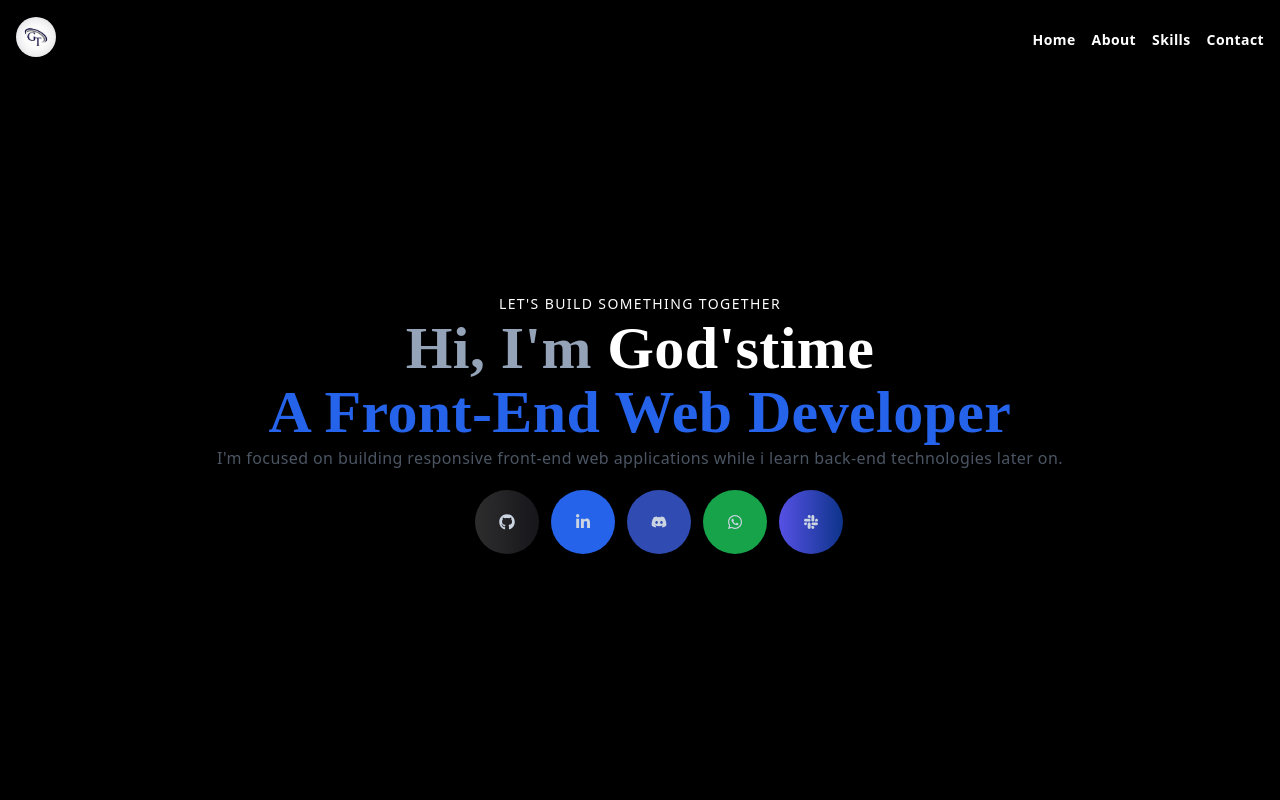
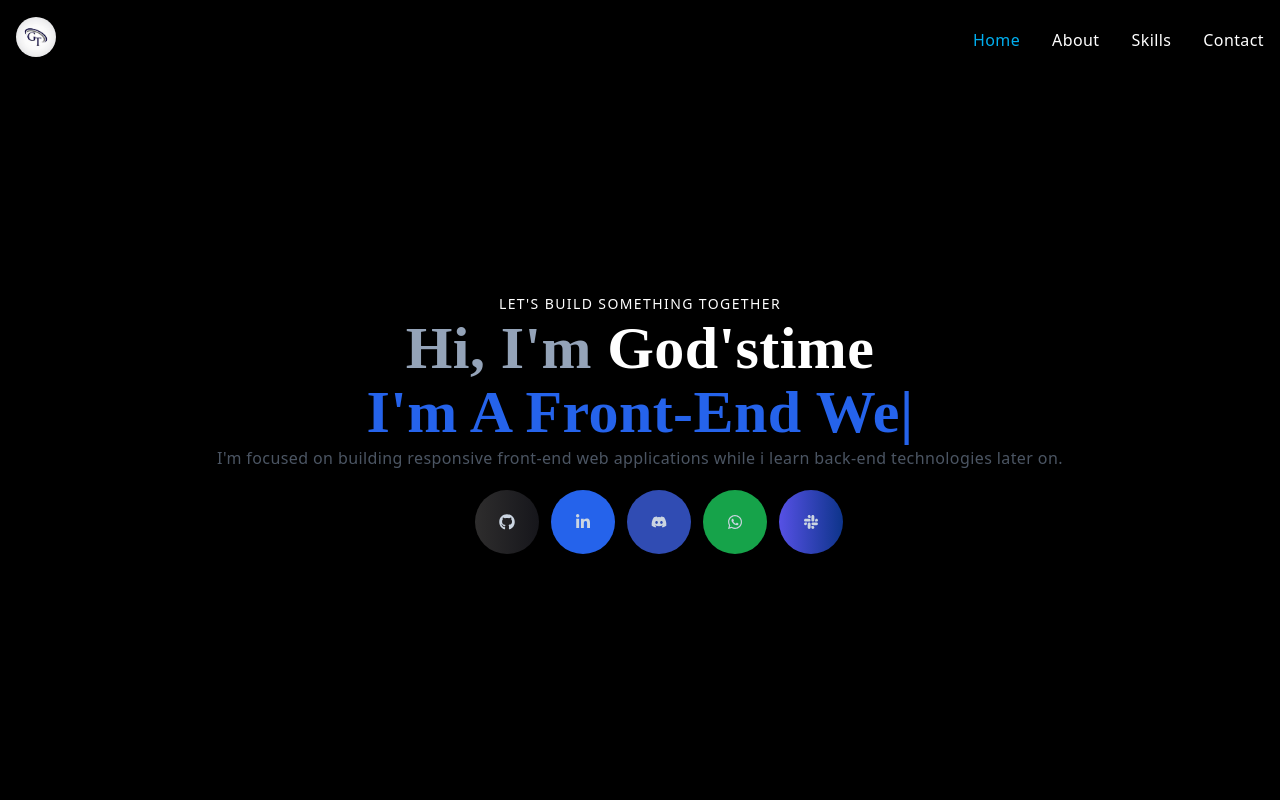
Before and after one commit to best2025j/gt-nextjs-app, a Next.js app: page / in a window 1280 px wide. Shown: the top 800 px of the page. Built offline with nearby package versions, Linux system fonts and the light colour scheme.

Commit message:
updated some contents

```diff
--- a/components/About.jsx
+++ b/components/About.jsx
@@ -6,7 +6,7 @@ const About = () => {
   return (
     <div id="about" className="w-full md:h-auto px-4 flex items-center pt-16 sm:pt-40">
       <div className="max-w-[1240px] m-auto md:grid grid-cols-3 gap-8">
-        <div className="col-span-2">
+        <div className="col-span-2 max-w-xl">
           <p className="uppercase text-xl tracking-widest font-bold text-[#5651e5]">
             About
           </p>
@@ -14,13 +14,7 @@ const About = () => {
           <p className="py-2 text-gray-400">I am not your average developer</p>
           <p className="py-2 ">
             I have spent the last 5 years in home services, working as a
-            professional house keeper and also a driver for years. later on i
-            quited. I have always had a knack for technology and working with
-            computers since <b className="text-blue-600">2016</b>. In <b className="text-blue-600">2021-oct-3</b> I started working
-            with HTML and CSS to make some minor edits on a website that I was
-            operating. What I thought was just a few small edits turned into a
-            love for programming.Because i spent most of my time practising on
-            how to code more better than before.
+            professional house keeper and also a driver for years.
           </p>
           <p className="py-2 text-slate-300">
             Fascinated with how intricate programming can be I was quickly drawn
@@ -30,6 +24,7 @@ const About = () => {
             learning new technologies.
           </p>
         </div>
+
         <div className="w-full h-auto m-auto shadow shadow-gray-500 rounded-3xl flex items-center justify-center p-4 hover:scale-105 ease-in duration-300">
           <Image src={AboutImg} className="rounded-3xl" alt="/" />
         </div>
--- a/components/Main.jsx
+++ b/components/Main.jsx
@@ -6,6 +6,9 @@ import {
   FaSlack,
   FaWhatsapp,
 } from "react-icons/fa";
+
+import { TypeAnimation } from "react-type-animation";
+import { motion } from "framer-motion";
 
 const Main = () => {
   return (
@@ -18,12 +21,27 @@ const Main = () => {
           <h1 className="text-slate-400">
             Hi, I&#39;m <span className="text-[#ffff]">God&#39;stime</span>
           </h1>
-          <h1 className=" text-blue-600">A Front-End Web Developer</h1>
+
+          <h1 className=" text-blue-600">
+            <span>I&#39;m </span>
+            <TypeAnimation
+              speed={50}
+              wrapper="span"
+              repeat={Infinity}
+              sequence={[
+                "A Front-End Web Developer",
+                2000,
+                "A Forex Trader",
+                200,
+              ]}
+            />
+            {/* A Front-End Web Developer */}
+          </h1>
+
           <p className=" text-gray-600 sm:max-w-screen-[70%] m-auto">
-            I&apos;m focused on building responsive front-end web applications while
-            i learn back-end technologies later on.
-                  </p>
-
+            I&apos;m focused on building responsive front-end web applications
+            while i learn back-end technologies later on.
+          </p>
 
           {/* ICONS */}
           <div className="flex items-center justify-between max-w-[330px] m-auto py-4 space-x-1 sm:space-x-3 text-slate-300">
--- a/components/Navbar.jsx
+++ b/components/Navbar.jsx
@@ -1,4 +1,5 @@
 import Image from "next/image";
+import { useState, useEffect } from "react";
 import Link from "next/link";
 import React from "react";
 import image from "../public/Assets/gt7.jpeg";
@@ -10,13 +11,23 @@ import {
   FaSlack,
   FaWhatsapp,
 } from "react-icons/fa";
-import { useState, useEffect } from "react";
+import { motion } from "framer-motion";
+import { useRouter } from "next/router";
 
 const Navbar = () => {
   const [nav, setNav] = useState(false);
   const [shadow, setShadow] = useState(false);
+
   const handClick = () => setNav(!nav);
   const handleClose = () => setNav(!nav);
+
+  const inactiveLink = "hover:text-blue-500 active:text-blue-800";
+  const activeLink = `${inactiveLink} text-[#00AFF0]`;
+
+  // router
+  const router = useRouter();
+  const { asPath } = router;
+  console.log(asPath);
 
   useEffect(() => {
     const handleShadow = () => {
@@ -53,18 +64,54 @@ const Navbar = () => {
         {/*  */}
 
         <div className="">
-          <ul className="hidden md:flex">
-            <li className="pl-4 font-bold text-sm hover:text-gray-400 active:text-blue-300">
-              <Link href="/">Home</Link>
+          <ul className="hidden md:flex space-x-8">
+            <li>
+              <motion.div whileHover={{ scale: 1.1 }}>
+                <Link href={"/"}>
+                  <a className={asPath === "/" ? activeLink : inactiveLink}>
+                    Home
+                  </a>
+                </Link>
+              </motion.div>
             </li>
-            <li className="pl-4 font-bold text-sm hover:text-gray-400 active:text-blue-300">
-              <Link href="#about">About</Link>
+            <li>
+              <motion.div whileHover={{ scale: 1.1 }}>
+                <Link href="/#about">
+                  <a
+                    className={
+                      asPath.includes("#about") ? activeLink : inactiveLink
+                    }
+                  >
+                    About
+                  </a>
+                </Link>
+              </motion.div>
             </li>
-            <li className="pl-4 font-bold text-sm hover:text-gray-400 active:text-blue-300">
-              <Link href="#skills">Skills</Link>
+            <li>
+              <motion.div whileHover={{ scale: 1.1 }}>
+                <Link href={"/#skills"}>
+                  <a
+                    className={
+                      asPath.includes("#skills") ? activeLink : inactiveLink
+                    }
+                  >
+                    Skills
+                  </a>
+                </Link>
+              </motion.div>
             </li>
-            <li className="pl-4 font-bold text-sm hover:text-gray-400 active:text-blue-300">
-              <Link href="#contact">Contact</Link>
+            <li>
+              <motion.div whileHover={{ scale: 1.1 }}>
+                <Link href={"/#contact"}>
+                  <a
+                    className={
+                      asPath.includes("#contact") ? activeLink : inactiveLink
+                    }
+                  >
+                    Contact
+                  </a>
+                </Link>
+              </motion.div>
             </li>
           </ul>
         </div>
@@ -126,17 +173,56 @@ const Navbar = () => {
 
             <div className="flex flex-col py-4 ">
               <ul className="font-bold space-y-1">
-                <li className="text-sm" onClick={handleClose}>
-                  <Link href="#home">Home</Link>
+                <li onClick={handleClose}>
+                  <motion.div whileHover={{ scale: 1.1 }}>
+                    <Link href={"/"}>
+                      <a className={asPath === "/" ? activeLink : inactiveLink}>
+                        Home
+                      </a>
+                    </Link>
+                  </motion.div>
                 </li>
-                <li className="text-sm" onClick={handleClose}>
-                  <Link href="#about">About</Link>
+
+                <li onClick={handleClose}>
+                  <motion.div whileHover={{ scale: 1.1 }}>
+                    <Link href={"/#about"}>
+                      <a
+                        className={
+                          asPath.includes("#about") ? activeLink : inactiveLink
+                        }
+                      >
+                        About
+                      </a>
+                    </Link>
+                  </motion.div>
                 </li>
-                <li className="text-sm" onClick={handleClose}>
-                  <Link href="#skills">Skills</Link>
+
+                <li onClick={handleClose}>
+                  <motion.div whileHover={{ scale: 1.1 }}>
+                    <Link href={"/#skills"}>
+                      <a
+                        className={
+                          asPath.includes("#skills") ? activeLink : inactiveLink
+                        }
+                      >
+                        Skills
+                      </a>
+                    </Link>
+                  </motion.div>
                 </li>
-                <li className="text-sm" onClick={handleClose}>
-                  <Link href="#contact">Contact</Link>
+
+                <li onClick={handleClose}>
+                  <motion.div whileHover={{ scale: 1.1 }}>
+                    <Link href={"/#contact"}>
+                      <a
+                        className={
+                          asPath.includes("#contact") ? activeLink : inactiveLink
+                        }
+                      >
+                        Contact
+                      </a>
+                    </Link>
+                  </motion.div>
                 </li>
               </ul>
             </div>
@@ -147,7 +233,6 @@ const Navbar = () => {
               <p className="uppercase tracking-widest text-[#fff] font-bold">
                 Let&apos; Connect
               </p>
-
 
               <div className="flex items-center justify-between py-3 text-slate-300 space-x-4 w-full sm:w-[80%]">
                 {/* GITHUB ICON LINK */}
--- a/package.json
+++ b/package.json
@@ -13,10 +13,12 @@
     "@fortawesome/fontawesome-free": "^6.1.2",
     "emailjs-com": "^3.2.0",
     "firebase": "^9.9.3",
+    "framer-motion": "^10.16.12",
     "next": "12.2.4",
     "react": "18.2.0",
     "react-dom": "18.2.0",
-    "react-icons": "^4.3.1"
+    "react-icons": "^4.3.1",
+    "react-type-animation": "^3.2.0"
   },
   "devDependencies": {
     "autoprefixer": "^10.4.8",
```
Also changed, not shown: 2 other files (tests, documents, lock files or other folders).
